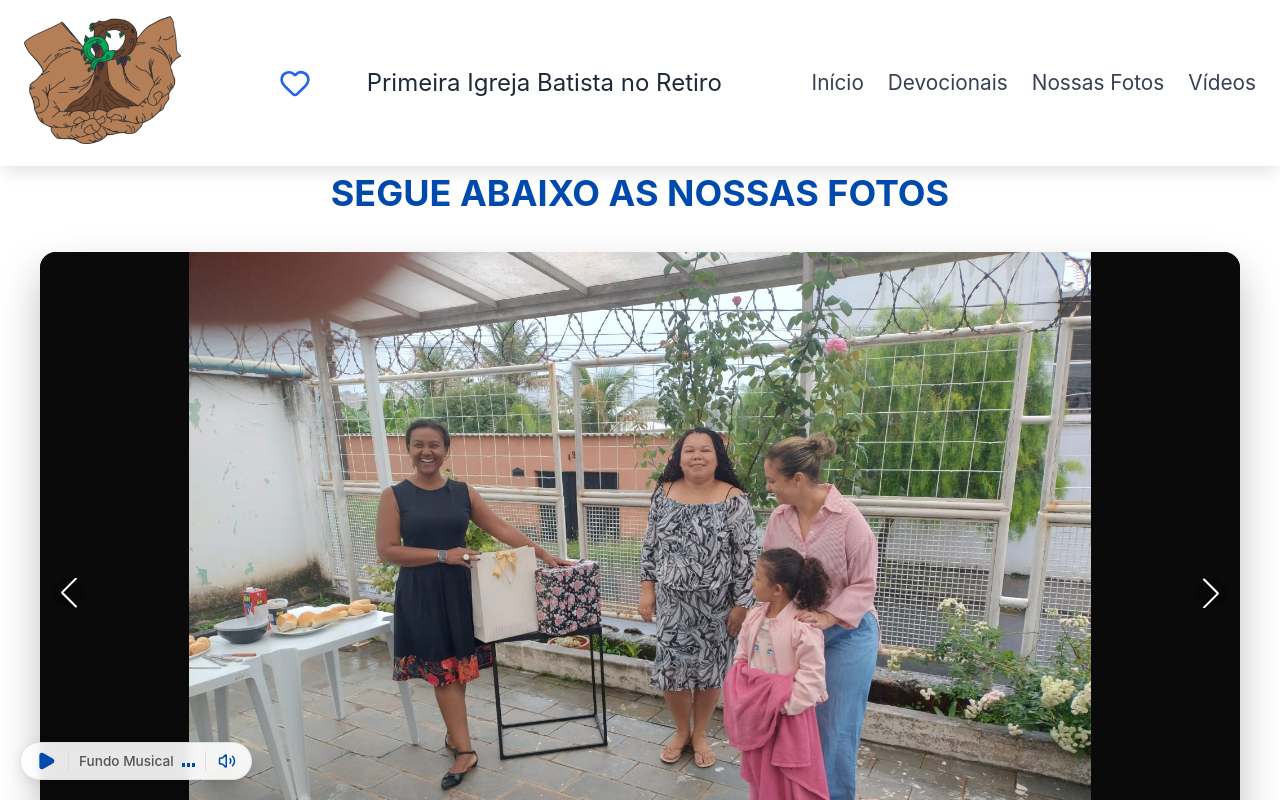
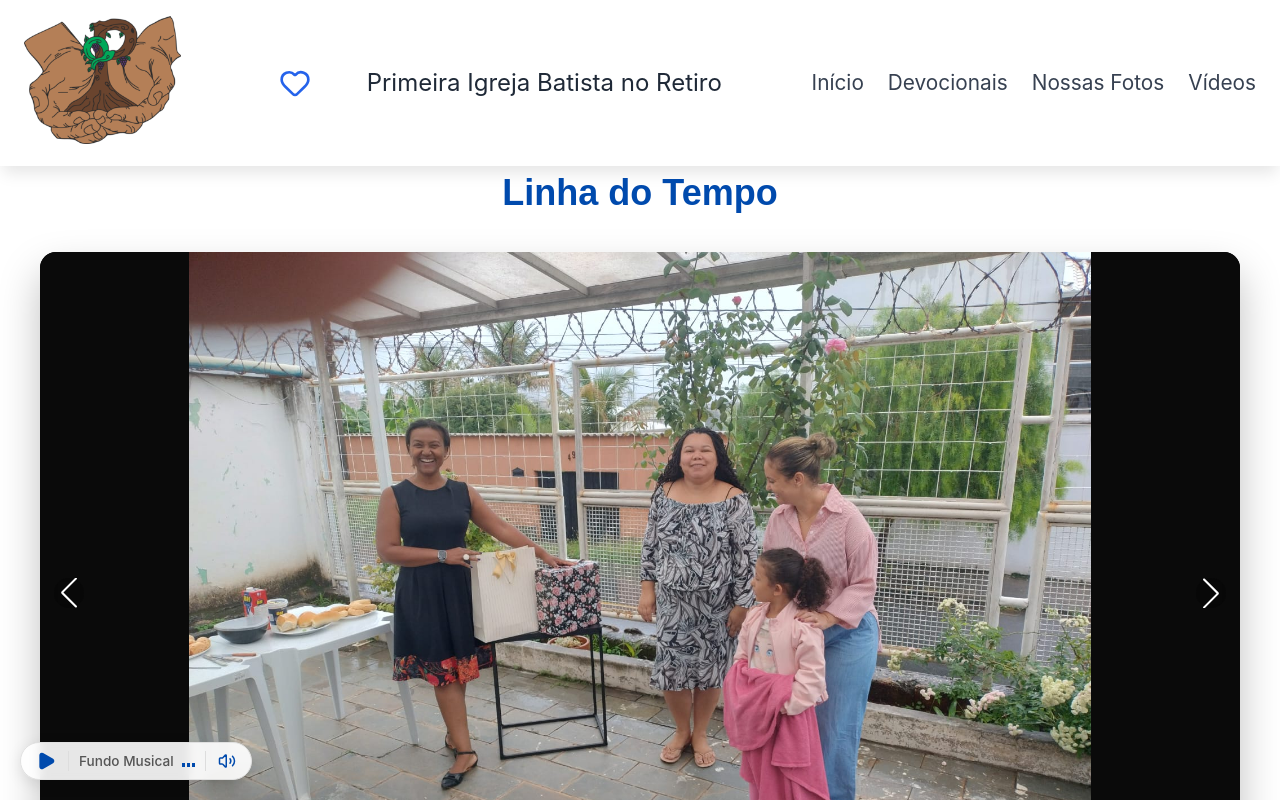
Before and after one commit to ithanamaral/pibare_new, a React (Vite) app: page /fotos in a window 1280 px wide. Shown: the top 800 px of the page. Built offline with nearby package versions, Linux system fonts and the light colour scheme.

Commit message:
muda fontes

```diff
--- a/src/components/devotionals.css
+++ b/src/components/devotionals.css
@@ -16,6 +16,8 @@
   color: #004aad;
   margin-bottom: 20px;
   font-size: 2rem;
+  font-family: Luminar-Bold, sans-serif;
+
 }
 
 .reflexao {
--- a/src/components/fotos.css
+++ b/src/components/fotos.css
@@ -4,4 +4,5 @@
   color: #004aad;
   text-align: center;
   margin-bottom: 2rem;  /* Dá espaço para o carrossel */
+  font-family: Luminar-Bold, sans-serif;
 }
--- a/src/components/fotos.jsx
+++ b/src/components/fotos.jsx
@@ -5,7 +5,7 @@ function Fotos() {
   return (
     <>
       <h3 className="titulo-fotos">
-        SEGUE ABAIXO AS NOSSAS FOTOS
+        Linha do Tempo
       </h3>
       <Carousel />
     </>
--- a/src/components/videos.css
+++ b/src/components/videos.css
@@ -10,6 +10,8 @@
   color: #004aad;
   text-align: center;
   margin-bottom: 2rem;
+  font-family: Luminar-Bold, sans-serif;
+
 }
 
 /* CORREÇÃO AQUI: Grid Real */
```
Also changed, not shown: 1 other file (tests, documents, lock files or other folders).
